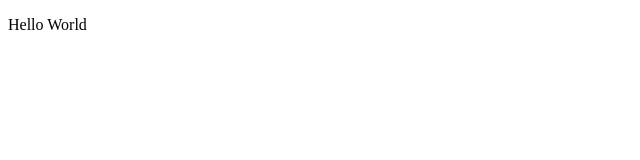
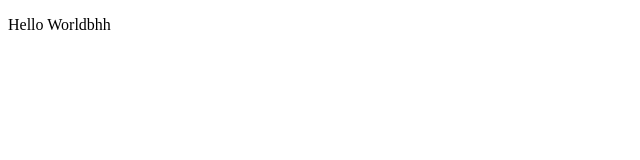
Before and after one commit to DifferentWorks/InteractiveScraping, a plain HTML site: page Index.html in a window 1280 px wide. Shown: the full height of the page, 0-640 px from the left. Drawn offline with Linux system fonts and the light colour scheme.

Commit message:
Update Index.html

```diff
--- a/Index.html
+++ b/Index.html
@@ -2,7 +2,7 @@
 <html>
 <body>
   <p>
-  Hello World
+  Hello Worldbhh
   </p>
 
 </body>
```
